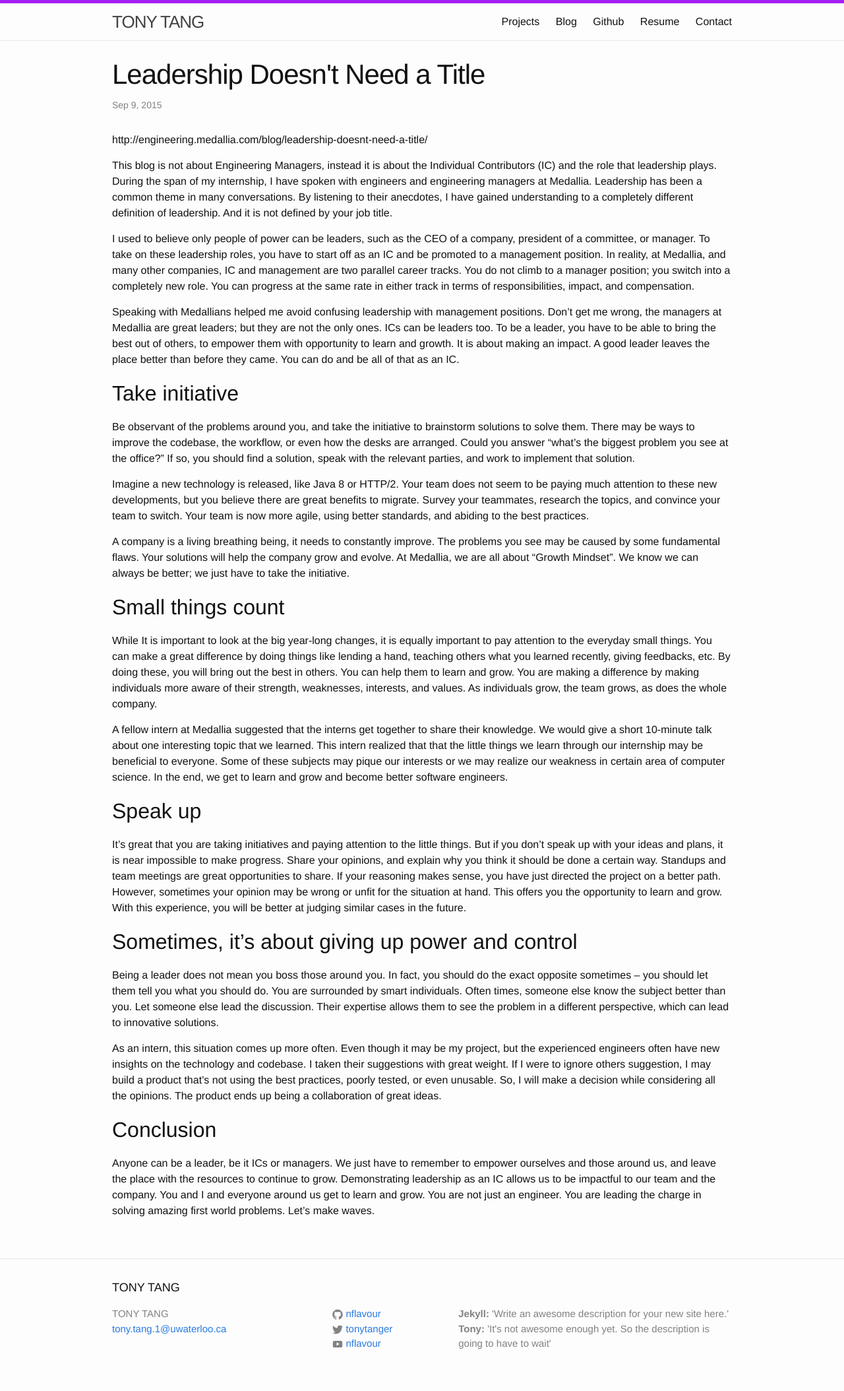
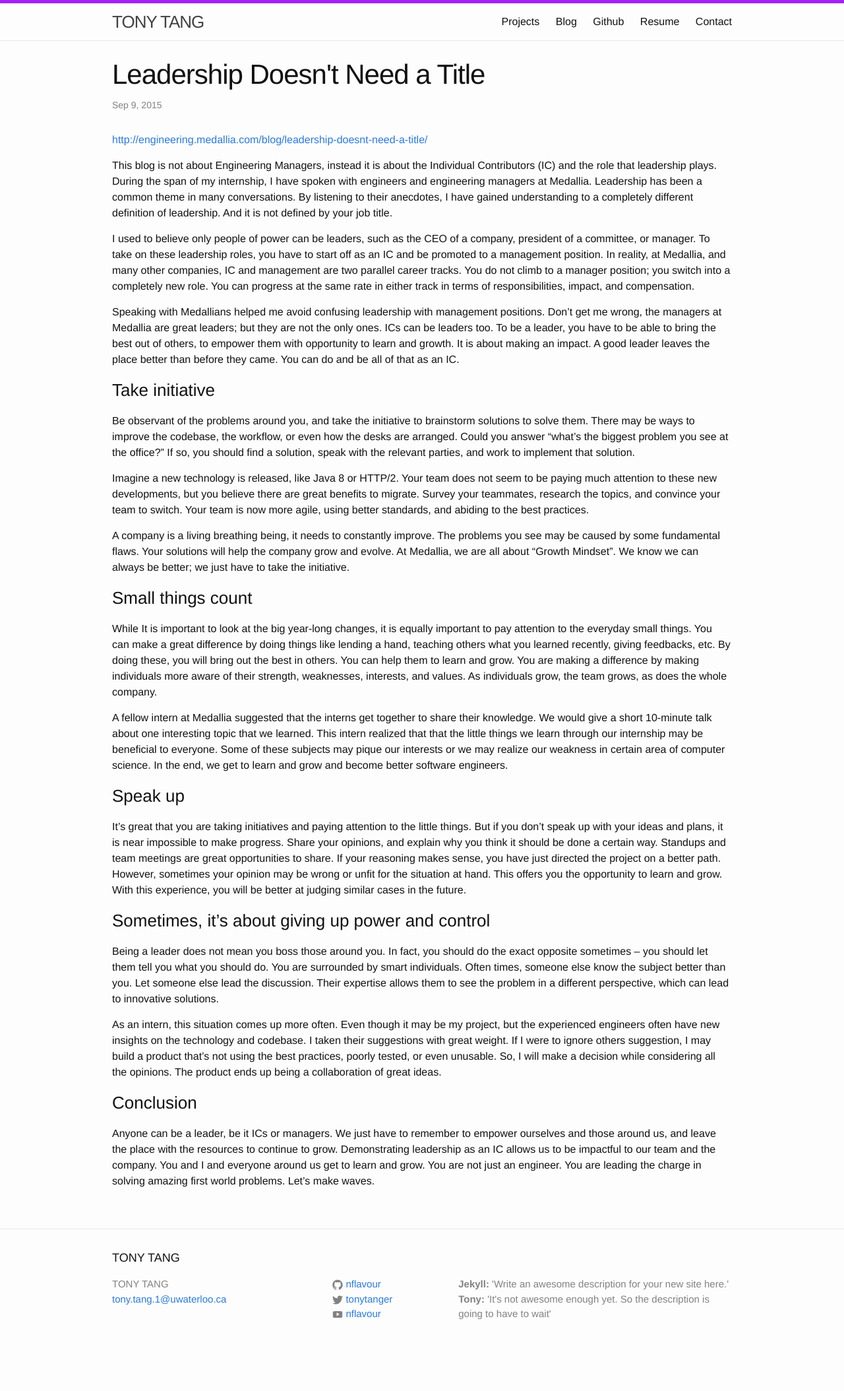
Before and after one commit to nflavour/nflavour.github.io, a Jekyll site: the page built from _posts/2015-09-09-leadership-doesnt-need-a-title.md, in a window 1280 px wide. Shown: the whole page at 66% size. Built offline with Jekyll 4.4.1, drawn with Linux system fonts in a browser that asks for light colours; nearby versions of some CDN libraries; after the commit the page ends 2063 px from its top, so only the background shows below that.

```diff
--- a/_posts/2015-09-09-leadership-doesnt-need-a-title.md
+++ b/_posts/2015-09-09-leadership-doesnt-need-a-title.md
@@ -5,7 +5,7 @@ date: 2015-09-09 00:00:00
 categories: leadership
 ---
 
-http://engineering.medallia.com/blog/leadership-doesnt-need-a-title/
+[http://engineering.medallia.com/blog/leadership-doesnt-need-a-title/](http://engineering.medallia.com/blog/leadership-doesnt-need-a-title/)
 
 This blog is not about Engineering Managers, instead it is about the Individual Contributors (IC) and the role that leadership plays. During the span of my internship, I have spoken with engineers and engineering managers at Medallia. Leadership has been a common theme in many conversations. By listening to their anecdotes, I have gained understanding to a completely different definition of leadership. And it is not defined by your job title.
 
@@ -13,7 +13,7 @@ I used to believe only people of power can be leaders, such as the CEO of a comp
 
 Speaking with Medallians helped me avoid confusing leadership with management positions. Don’t get me wrong, the managers at Medallia are great leaders; but they are not the only ones. ICs can be leaders too. To be a leader, you have to be able to bring the best out of others, to empower them with opportunity to learn and growth. It is about making an impact. A good leader leaves the place better than before they came. You can do and be all of that as an IC.
 
-## Take initiative ##
+### Take initiative ###
 
 Be observant of the problems around you, and take the initiative to brainstorm solutions to solve them. There may be ways to improve the codebase, the workflow, or even how the desks are arranged. Could you answer “what’s the biggest problem you see at the office?” If so, you should find a solution, speak with the relevant parties, and work to implement that solution.
 
@@ -21,22 +21,22 @@ Imagine a new technology is released, like Java 8 or HTTP/2. Your team does not
 
 A company is a living breathing being, it needs to constantly improve. The problems you see may be caused by some fundamental flaws. Your solutions will help the company grow and evolve. At Medallia, we are all about “Growth Mindset”. We know we can always be better; we just have to take the initiative.
 
-## Small things count ##
+### Small things count ###
 
 While It is important to look at the big year-long changes, it is equally important to pay attention to the everyday small things. You can make a great difference by doing things like lending a hand, teaching others what you learned recently, giving feedbacks, etc. By doing these, you will bring out the best in others. You can help them to learn and grow. You are making a difference by making individuals more aware of their strength, weaknesses, interests, and values. As individuals grow, the team grows, as does the whole company.
 
 A fellow intern at Medallia suggested that the interns get together to share their knowledge. We would give a short 10-minute talk about one interesting topic that we learned. This intern realized that that the little things we learn through our internship may be beneficial to everyone. Some of these subjects may pique our interests or we may realize our weakness in certain area of computer science. In the end, we get to learn and grow and become better software engineers.
 
-## Speak up ##
+### Speak up ###
 
 It’s great that you are taking initiatives and paying attention to the little things. But if you don’t speak up with your ideas and plans, it is near impossible to make progress. Share your opinions, and explain why you think it should be done a certain way. Standups and team meetings are great opportunities to share. If your reasoning makes sense, you have just directed the project on a better path. However, sometimes your opinion may be wrong or unfit for the situation at hand. This offers you the opportunity to learn and grow. With this experience, you will be better at judging similar cases in the future.
 
-## Sometimes, it’s about giving up power and control ##
+### Sometimes, it’s about giving up power and control ###
 
 Being a leader does not mean you boss those around you. In fact, you should do the exact opposite sometimes – you should let them tell you what you should do. You are surrounded by smart individuals. Often times, someone else know the subject better than you. Let someone else lead the discussion. Their expertise allows them to see the problem in a different perspective, which can lead to innovative solutions.
 
 As an intern, this situation comes up more often. Even though it may be my project, but the experienced engineers often have new insights on the technology and codebase. I taken their suggestions with great weight. If I were to ignore others suggestion, I may build a product that’s not using the best practices, poorly tested, or even unusable. So, I will make a decision while considering all the opinions. The product ends up being a collaboration of great ideas.
 
-## Conclusion ##
+### Conclusion ###
 
 Anyone can be a leader, be it ICs or managers. We just have to remember to empower ourselves and those around us, and leave the place with the resources to continue to grow. Demonstrating leadership as an IC allows us to be impactful to our team and the company. You and I and everyone around us get to learn and grow. You are not just an engineer. You are leading the charge in solving amazing first world problems. Let’s make waves.
--- a/index.html
+++ b/index.html
@@ -104,7 +104,7 @@ layout: onepage
 			  		<tr>
 			  			<td>
 				  			<div class="work-company-name">Snapsale</div>
-				  			September 2015 - December 2015<br />
+				  			Sep 2015 - Dec 2015<br />
 				  			<div class="work-company-logo-wrapper">
 				  				<img src="/assets/snapsale_logo.png" class="work-company-logo" />
 			  				</div>
@@ -122,7 +122,7 @@ layout: onepage
 			  		<tr>
 			  			<td>
 				  			<div class="work-company-name">Medallia</div>
-				  			May 2015 - August 2015<br />
+				  			May 2015 - Aug 2015<br />
 				  			<div class="work-company-logo-wrapper">
 				  				<img src="/assets/medallia_logo.jpeg" class="work-company-logo" />
 			  				</div>
```
